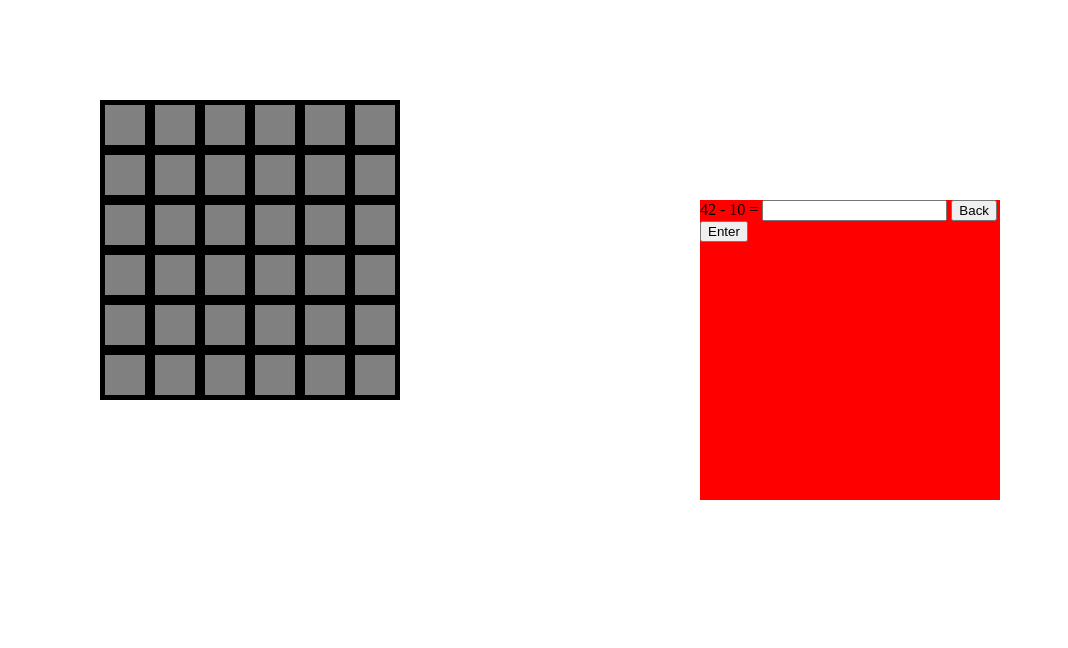
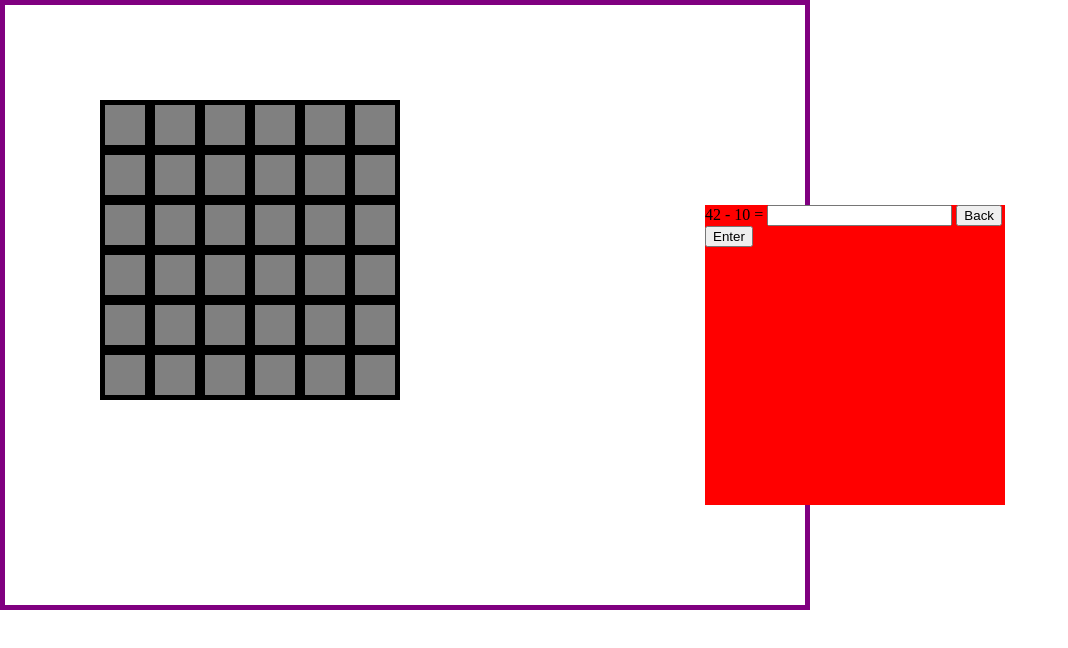
Before and after one commit to SnowtromAux/ProsvetaGame_1, a plain HTML site: page index.html in a window 1280 px wide. Both pictures are taken after a click on the button "Yes". Shown: the whole page, without its empty margins (0-1068 px from the left). Drawn offline with Linux system fonts and the light colour scheme.

Commit message:
Changed the canvas width and height to 800 and 600

```diff
--- a/Game/Menu_Game_Draw.css
+++ b/Game/Menu_Game_Draw.css
@@ -1,5 +1,14 @@
+#gameMenu{
+    visibility: hidden;
+    position: absolute;
+    top: 0;
+    left: 0;
+    width: 800;
+    height: 600;
+    border: 5px solid purple;
+}
+
 #questionaire{
-    visibility: hidden;
     position: absolute;
     top: 200;
     left: 700;
--- a/Start/Menu_Start_Draw.css
+++ b/Start/Menu_Start_Draw.css
@@ -217,3 +217,10 @@ td{
     height: 50;
     position: absolute;
 }
+
+#gameMenu{
+    width: 800;
+    height: 600;
+    position: absolute
+    border;
+}
--- a/Start/Menu_Start_Toogle.js
+++ b/Start/Menu_Start_Toogle.js
@@ -1,6 +1,6 @@
 let menuStart = document.getElementById("start");
 let menuExit = document.getElementById("exit");
-let menuGame = document.getElementById("questionaire");
+let menuGame = document.getElementById("gameMenu");
 
 function playYes(){
     if(littleMenu == "nothing"){
--- a/index.html
+++ b/index.html
@@ -60,11 +60,13 @@
 </div>
 
 <!-- Gaming Menu -->
-<div id = "questionaire">
-    <h id = "question"></h>
-    <input id = "insert"; type = "number"></input>
-    <button id = "back"; onclick = "toMenu()">Back</button>
-    <button id = "enter"; onclick = "check()">Enter</button>
+<div id = "gameMenu">
+    <div id = "questionaire">
+        <h id = "question"></h>
+        <input id = "insert"; type = "number"></input>
+        <button id = "back"; onclick = "toMenu()">Back</button>
+        <button id = "enter"; onclick = "check()">Enter</button>
+    </div>
 </div>
 
 <script src = "./Game/Menu_Game_Draw.js"></script>
```
Also changed, not shown: 1 other file.
